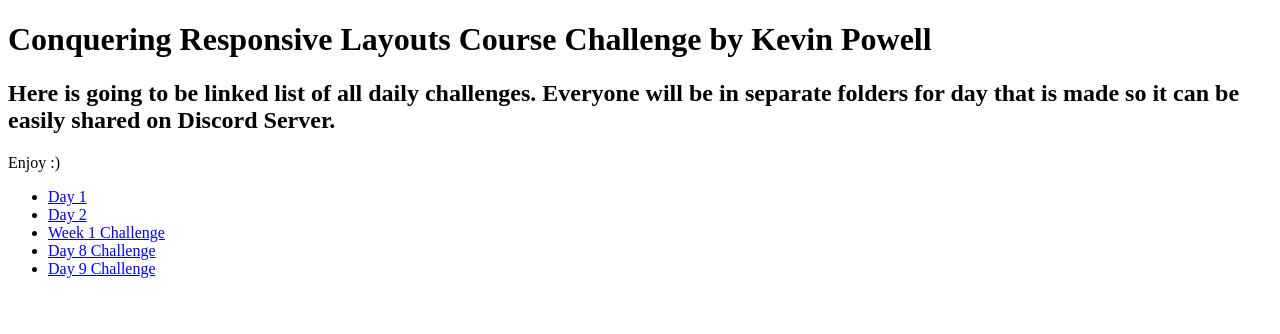
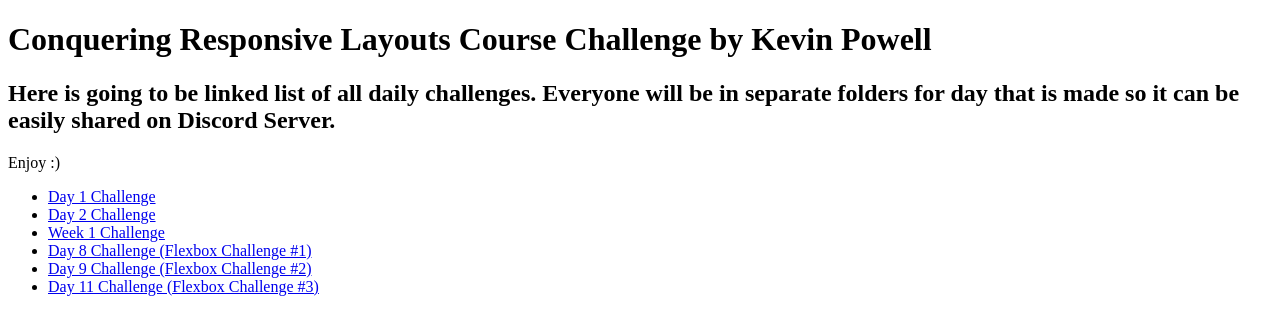
Before and after one commit to idzan/conquering-reposnsive-layouts-challenge, a plain HTML site: page index.html in a window 1280 px wide. Drawn offline with Linux system fonts and the light colour scheme.

Commit message:
Update index.html

```diff
--- a/index.html
+++ b/index.html
@@ -10,11 +10,12 @@
     <h2>Here is going to be linked list of all daily challenges. Everyone will be in separate folders for day that is made so it can be easily shared on Discord Server.</h2>
     <p>Enjoy :)</p>
     <ul>
-        <li><a href="day1/index.html">Day 1</a></li>
-        <li><a href="day2/index.html">Day 2</a></li>
+        <li><a href="day1/index.html">Day 1 Challenge</a></li>
+        <li><a href="day2/index.html">Day 2 Challenge</a></li>
         <li><a href="week1challenge/index.html">Week 1 Challenge</a></li>
-        <li><a href="day8/index.html">Day 8 Challenge</a></li>
-        <li><a href="day9/index.html">Day 9 Challenge</a></li>
+        <li><a href="day8/index.html">Day 8 Challenge (Flexbox Challenge #1)</a></li>
+        <li><a href="day9/index.html">Day 9 Challenge (Flexbox Challenge #2)</a></li>
+        <li><a href="day11/index.html">Day 11 Challenge (Flexbox Challenge #3)</a></li>
     </ul>
 </body>
 </html>
```
